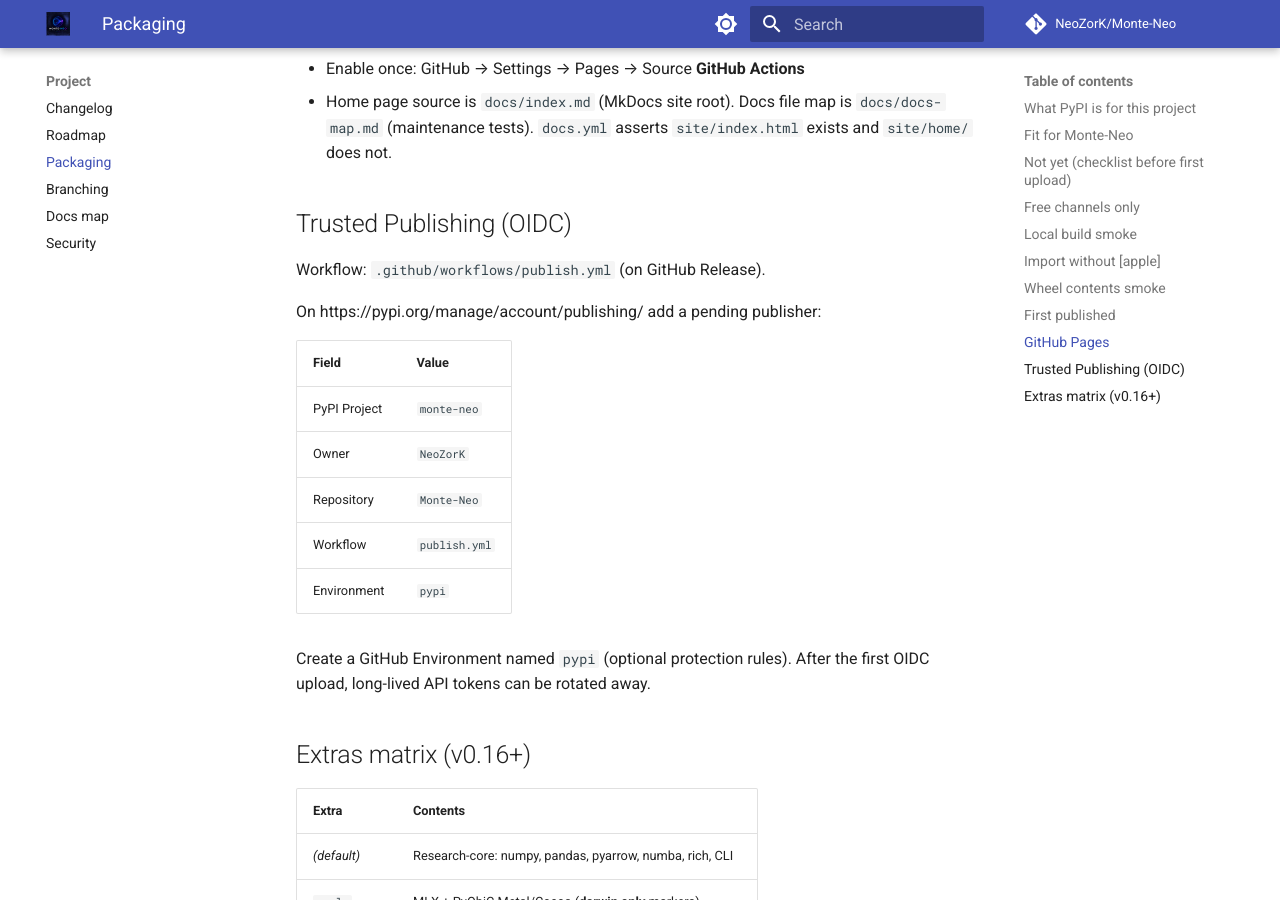
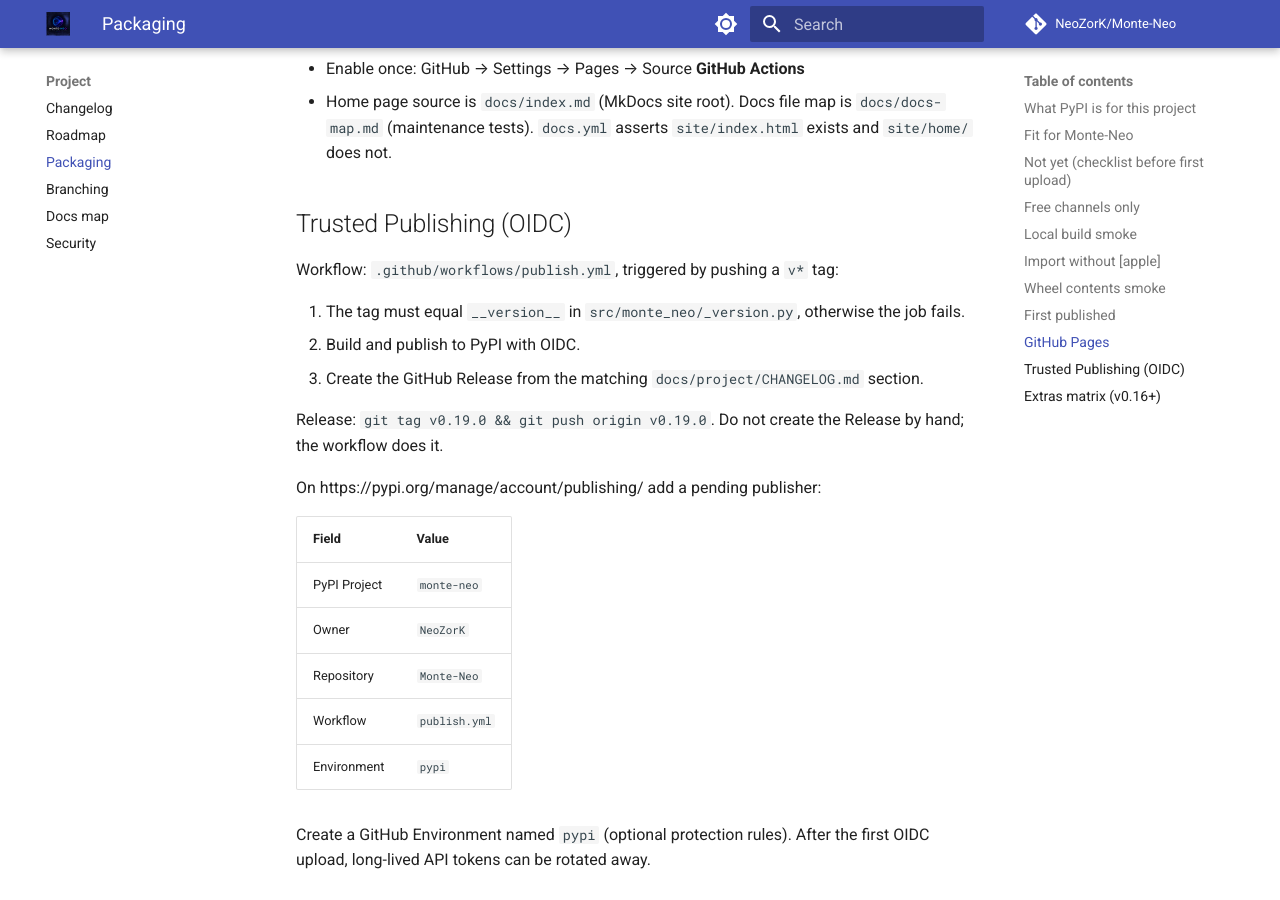
Before and after one commit to NeoZorK/Monte-Neo, an MkDocs documentation site: the page built from docs/project/PACKAGING.md, in a window 1280 px wide and 900 px high, scrolled down 2449 px. Built offline with MkDocs 1.6.1 and Material for MkDocs 9.7.7, drawn with Linux system fonts in a browser that asks for light colours; comment, search, counter and statistics services are not loaded.

Commit message:
ci: tag-driven release — version check, PyPI publish, GitHub Release from CHANGELOG

```diff
--- a/docs/project/PACKAGING.md
+++ b/docs/project/PACKAGING.md
@@ -89,7 +89,13 @@
 
 ## Trusted Publishing (OIDC)
 
-Workflow: `.github/workflows/publish.yml` (on GitHub Release).
+Workflow: `.github/workflows/publish.yml`, triggered by pushing a `v*` tag:
+
+1. The tag must equal `__version__` in `src/monte_neo/_version.py`, otherwise the job fails.
+2. Build and publish to PyPI with OIDC.
+3. Create the GitHub Release from the matching `docs/project/CHANGELOG.md` section.
+
+Release: `git tag v0.19.0 && git push origin v0.19.0`. Do not create the Release by hand; the workflow does it.
 
 On https://pypi.org/manage/account/publishing/ add a pending publisher:
 
```
Also changed, not shown: docs/project/CHANGELOG.md (+4 -0 lines), 1 other file.
